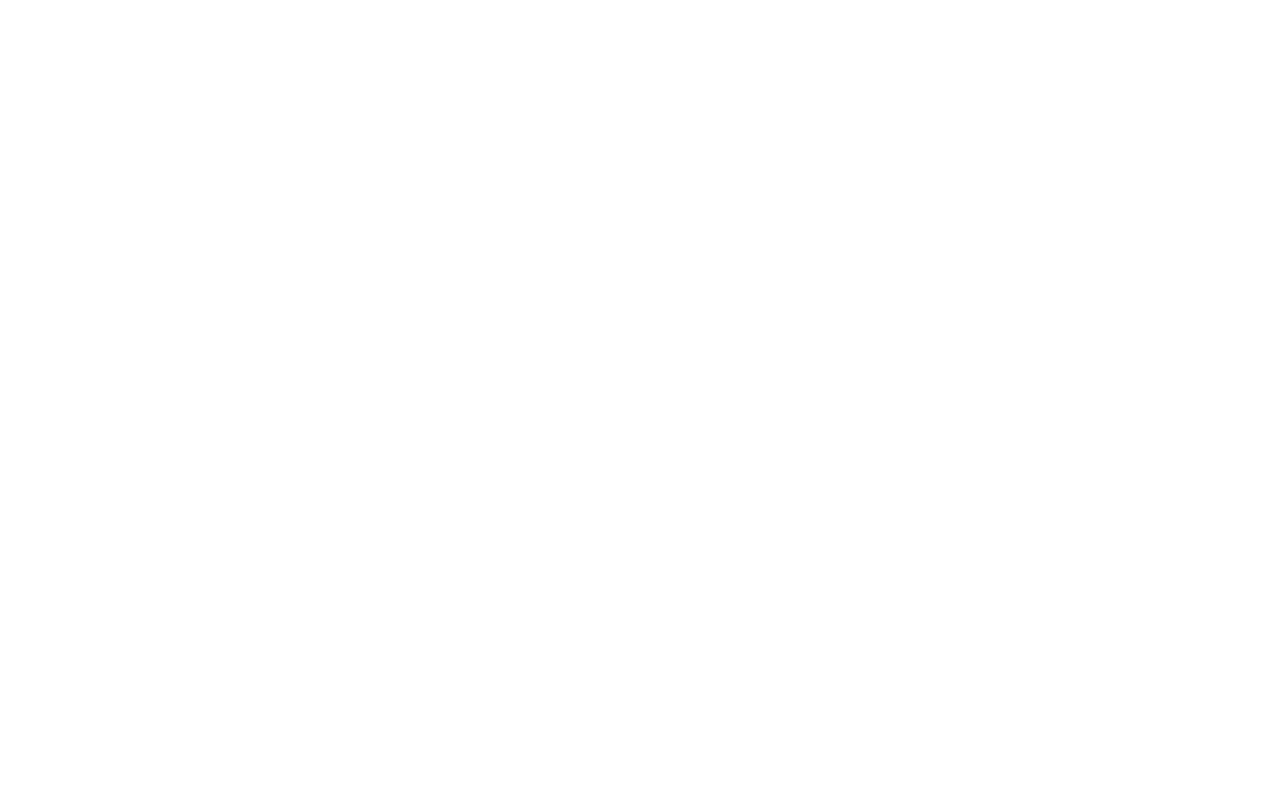
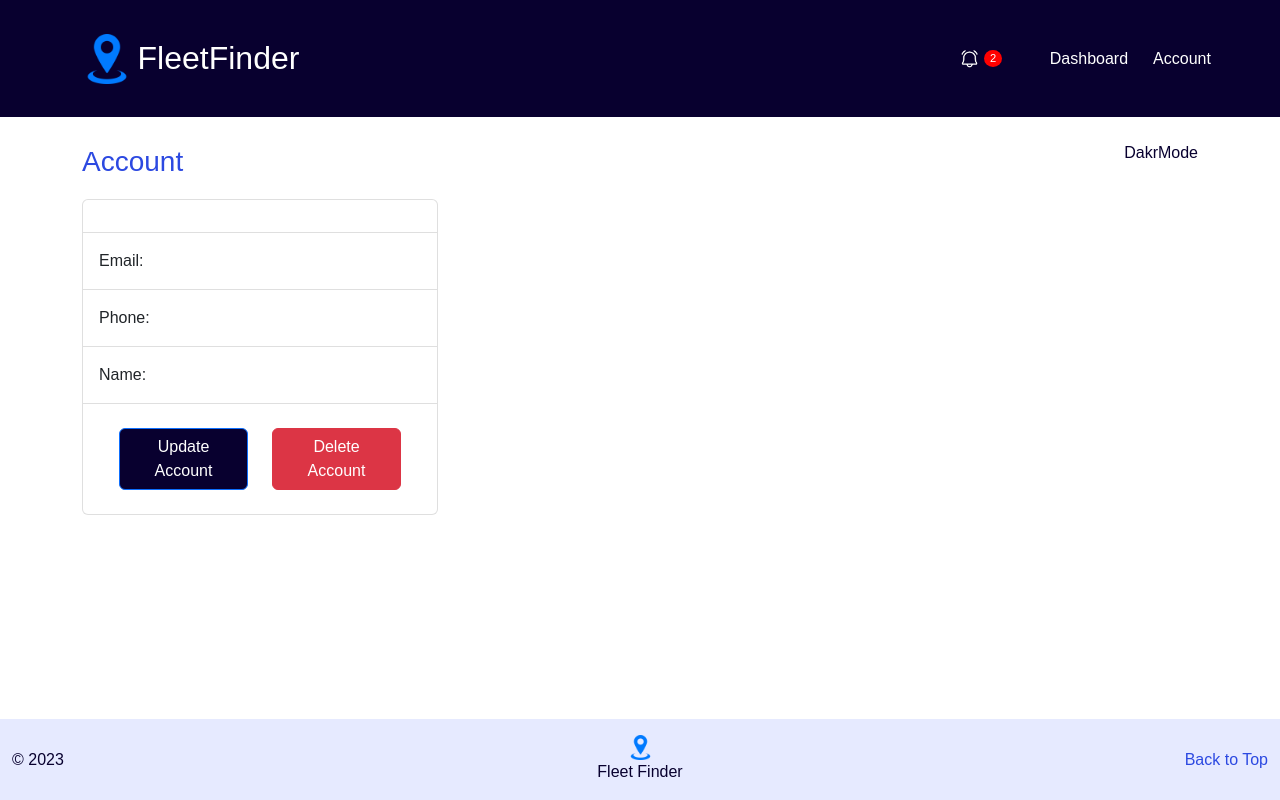
Before and after one commit to rooted92/frontendFF, a React (Create React App) app: page /AccountPage in a window 1280 px wide. Before the commit this address had no page. Built offline with nearby package versions, Linux system fonts and the light colour scheme; a web font is replaced by a local one.

Commit message:
Updated account page

```diff
--- a/src/App.tsx
+++ b/src/App.tsx
@@ -14,6 +14,7 @@ import SubmitTrailerCount from './components/driveraccount/SubmitTrailerCount';
 import ThankYouForSubmission from './components/driveraccount/ThankYouForSubmission';
 import DriverAccount from './components/driveraccount/DriverAccount';
 import SignUpConfirmation from './components/SignUpConfirmation';
+import AccountPage from './components/AccountPageComponent';
 
 function App() {
   return (
@@ -33,6 +34,7 @@ function App() {
           <Route path='/ThankYouForSubmission' element={<ThankYouForSubmission />} />
           <Route path='/DriverAccount' element={<DriverAccount />} />
           <Route path='/SignUpConfirmation' element={<SignUpConfirmation />} />
+          <Route path='/AccountPage' element={<AccountPage />} />
         </Routes>
       </BrowserRouter >
     // </div>
--- a/src/components/AccountPageComponent.tsx
+++ b/src/components/AccountPageComponent.tsx
@@ -1,11 +1,121 @@
 import { useState } from "react";
+import { userInfo } from "./SignInComponent";
+import { Container, Col, Row, ListGroup, Button, Modal } from "react-bootstrap";
+import NavbarComponent from "./NavbarComponent";
+import Footer from "./FooterComponent";
+
 
 const AccountPage = (): JSX.Element => {
+    console.log(userInfo);
+    const [showDelete, setShowDelete] = useState<boolean>(false);
+    const [showUpdate, setShowUpdate] = useState<boolean>(false);
+
+    const handleCloseDelete = () => setShowDelete(false);
+    const handleShowDelete = () => setShowDelete(true);
+
+    const handleCloseUpdate = () => setShowUpdate(false);
+    const handleShowUpdate = () => setShowUpdate(true);
+
+    const handleDeleteAccount = () => {
+        console.log('Account Deleted');
+        setShowDelete(false);
+    }
+
+    const handleUpdateAccount = () => {
+
+        console.log('Account Updated');
+        setShowUpdate(false);
+    }
+
     return (
         <>
+            <div className="pageContainer">
+                <div className="mainContent">
+                    <NavbarComponent />
+                    <Container>
+                        <Row className="mt-4">
+                            <Col className="col-6">
+                                <p className="fs-3 p-auto blueText">Account</p>
+                            </Col>
+                            <Col className="col-6 d-flex justify-content-end">
+                                DakrMode
+                            </Col>
+                        </Row>
+                        <Row className="mb-3">
 
+                            <Col className="col-4">
+                                <ListGroup className="listGroupStyleTemplate">
+                                    <ListGroup.Item className="p-3 lightBlueBorder">
+                                        <p className="fs-2 m-0">{userInfo.accountType}</p>
+                                    </ListGroup.Item>
+                                    <ListGroup.Item className="p-3 lightBlueBorder">Email: {userInfo.email}</ListGroup.Item>
+                                    <ListGroup.Item className="p-3 lightBlueBorder">Phone: {userInfo.phoneNumber}</ListGroup.Item>
+                                    <ListGroup.Item className="p-3 lightBlueBorder">Name: {userInfo.name}</ListGroup.Item>
+                                    <ListGroup.Item className="p-4 lightBlueBorder">
+                                        <Container>
+                                            <Row className="d-flex justify-content-center">
+                                                <Col className="d-flex justify-content-end">
+                                                    <Button className="darkBlueBG" onClick={handleShowUpdate}>
+                                                        Update Account
+                                                    </Button>
+                                                </Col>
+                                                <Col>
+                                                    <Button className="btn-danger" onClick={handleShowDelete}>
+                                                        Delete Account
+                                                    </Button>
+                                                </Col>
+                                            </Row>
+                                        </Container>
+                                    </ListGroup.Item>
+                                </ListGroup>
+                                {/* Delete Account Modal */}
+
+                                <Modal show={showDelete} onHide={handleCloseDelete}>
+                                    <Modal.Header closeButton>
+                                    </Modal.Header>
+                                    <Modal.Body>Are you sure you want to delete your account?</Modal.Body>
+                                    <Modal.Footer>
+                                        <Button className="btn-danger" onClick={handleDeleteAccount}>
+                                            Delete
+                                        </Button>
+                                        <Button className="lightBlueBG" onClick={handleCloseDelete}>
+                                            Cancel
+                                        </Button>
+                                    </Modal.Footer>
+                                </Modal>
+
+                                {/* Update Account Modal */}
+                                <Modal show={showUpdate} onHide={handleCloseUpdate}>
+                                    <Modal.Header closeButton>
+                                    </Modal.Header>
+                                    <Modal.Body>UPDATE ACCOUNT HERE</Modal.Body>
+                                    <Modal.Footer>
+                                        <Button className="darkBlueBG" onClick={handleUpdateAccount}>
+                                            Update
+                                        </Button>
+                                        <Button className="lightBlueBG" onClick={handleCloseUpdate}>
+                                            Cancel
+                                        </Button>
+                                    </Modal.Footer>
+                                </Modal>
+
+                            </Col>
+                        </Row>
+                    </Container>
+                </div>
+                <Footer />
+            </div>
         </>
     );
+
+
+
+
+
+
+
+
+
 }
 
 export default AccountPage;
```
